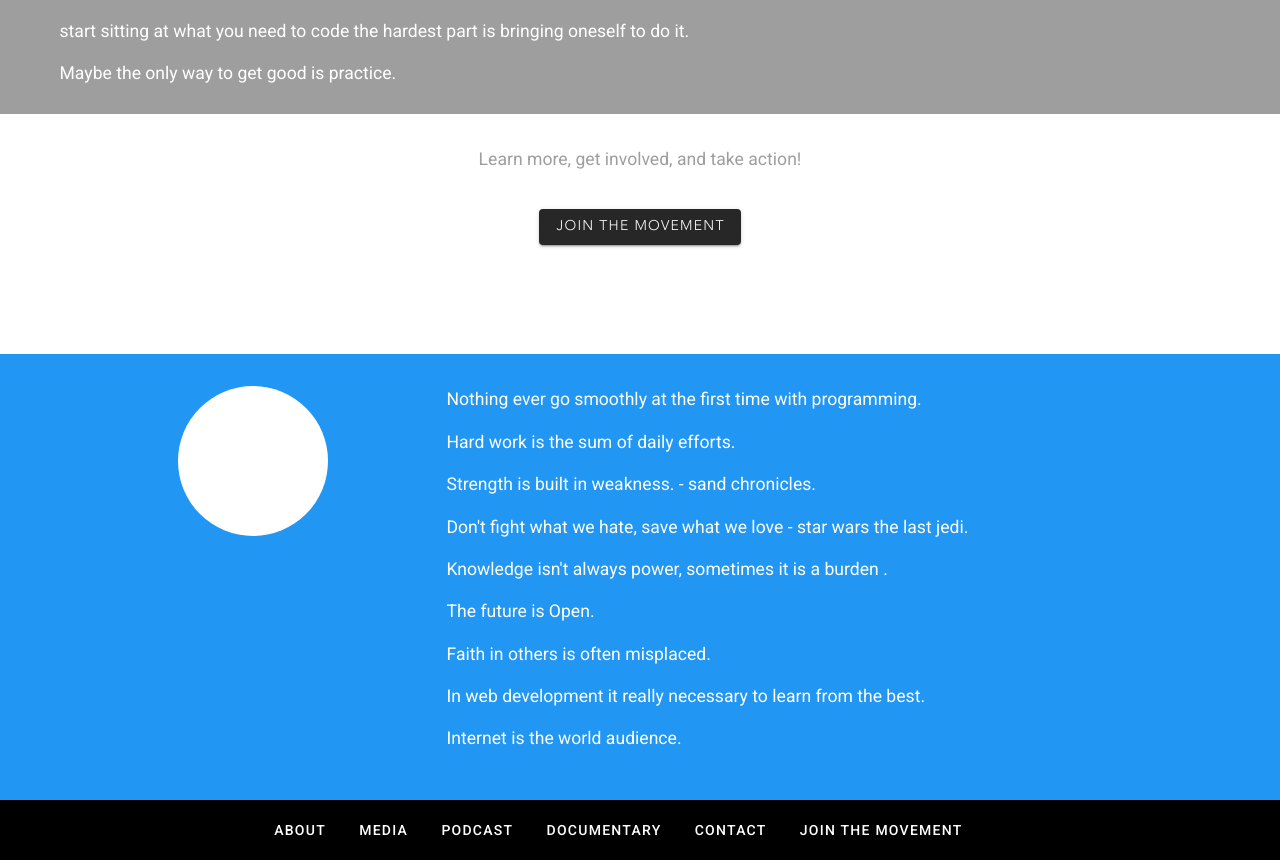
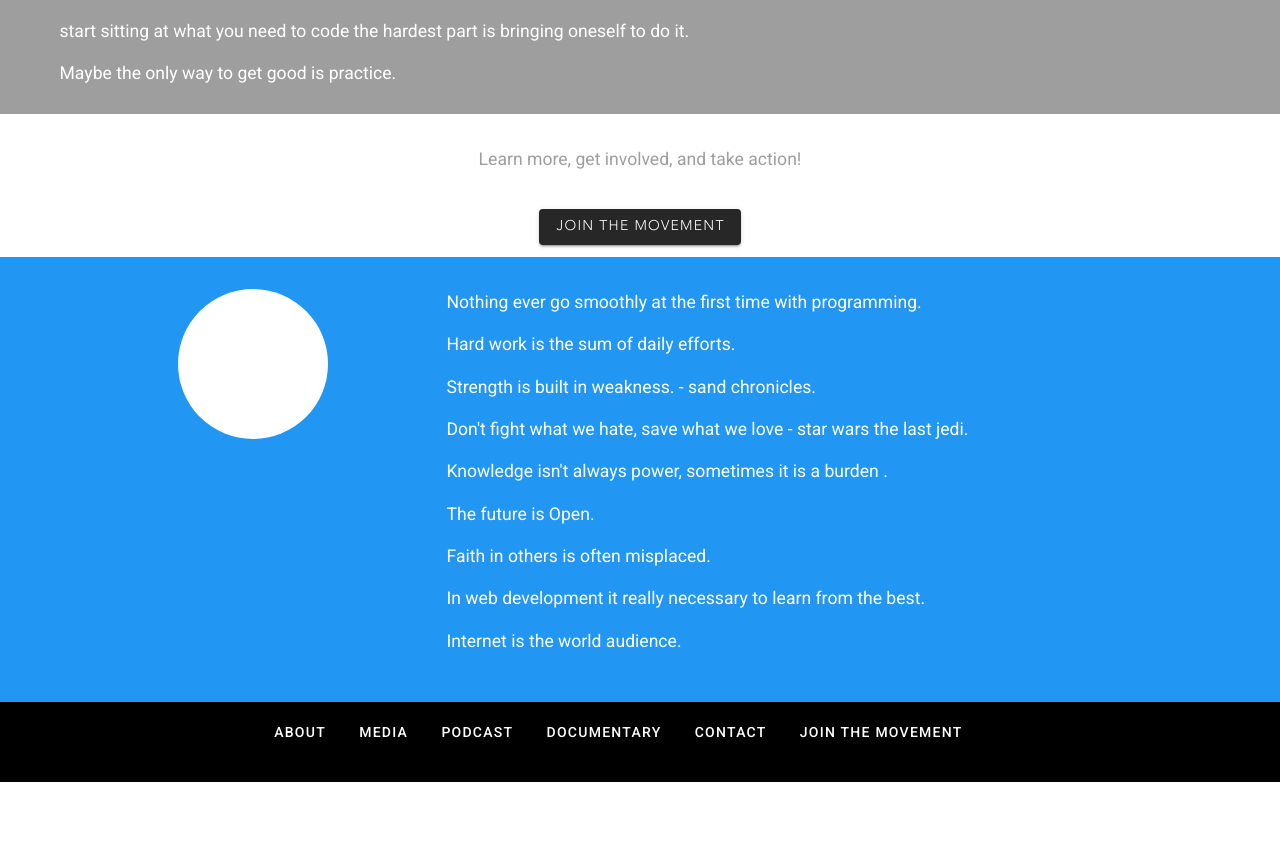
Before and after one commit to Jerick-CM/pportfolio, a Nuxt app: page / in a window 1280 px wide. Shown: the part 890-1750 px from the top of the page. After the commit the page ends 1672 px from the top, so only its background shows below. Built offline with nearby package versions, Linux system fonts and the light colour scheme.

Commit message:
update vh

```diff
--- a/pages/index.vue
+++ b/pages/index.vue
@@ -1,6 +1,6 @@
 <template>
   <v-container class="red pa-0 ma-0" fluid no-gutters>
-    <v-sheet min-height="" class="black">
+    <v-sheet min-height="10vh" class="black">
       <v-container class=""
         ><v-row no-gutters>
           <v-col cols="12" sm="12" lg="9" class="text-center"
@@ -55,7 +55,7 @@
         </v-row>
       </v-container>
     </v-sheet>
-    <v-sheet min-height="30vh" class="white">
+    <v-sheet min-height="" class="white">
       <v-container class="">
         <v-row no-gutters class="mt-5">
           <v-col cols="12" sm="12" lg="12">
@@ -110,7 +110,7 @@
         </v-row>
       </v-container>
     </v-sheet>
-    <v-sheet min-height="30vh" class="white">
+    <v-sheet min-height="10vh" class="white">
       <v-container class="">
         <v-row no-gutters class="mt-5">
           <v-col cols="12" sm="12" lg="12">
@@ -127,7 +127,7 @@
       </v-container>
     </v-sheet>
 
-    <v-sheet min-height="30vh" class="blue">
+    <v-sheet min-height="10vh" class="blue">
       <v-container class="">
         <v-row no-gutters class="mt-5">
           <v-col cols="12" sm="12" lg="4">
@@ -153,7 +153,7 @@
         </v-row> </v-container
     ></v-sheet>
 
-    <v-sheet min-height="" class="black">
+    <v-sheet min-height="10vh" class="black">
       <v-container class="">
         <v-row>
           <v-spacer class=""> </v-spacer>
```
